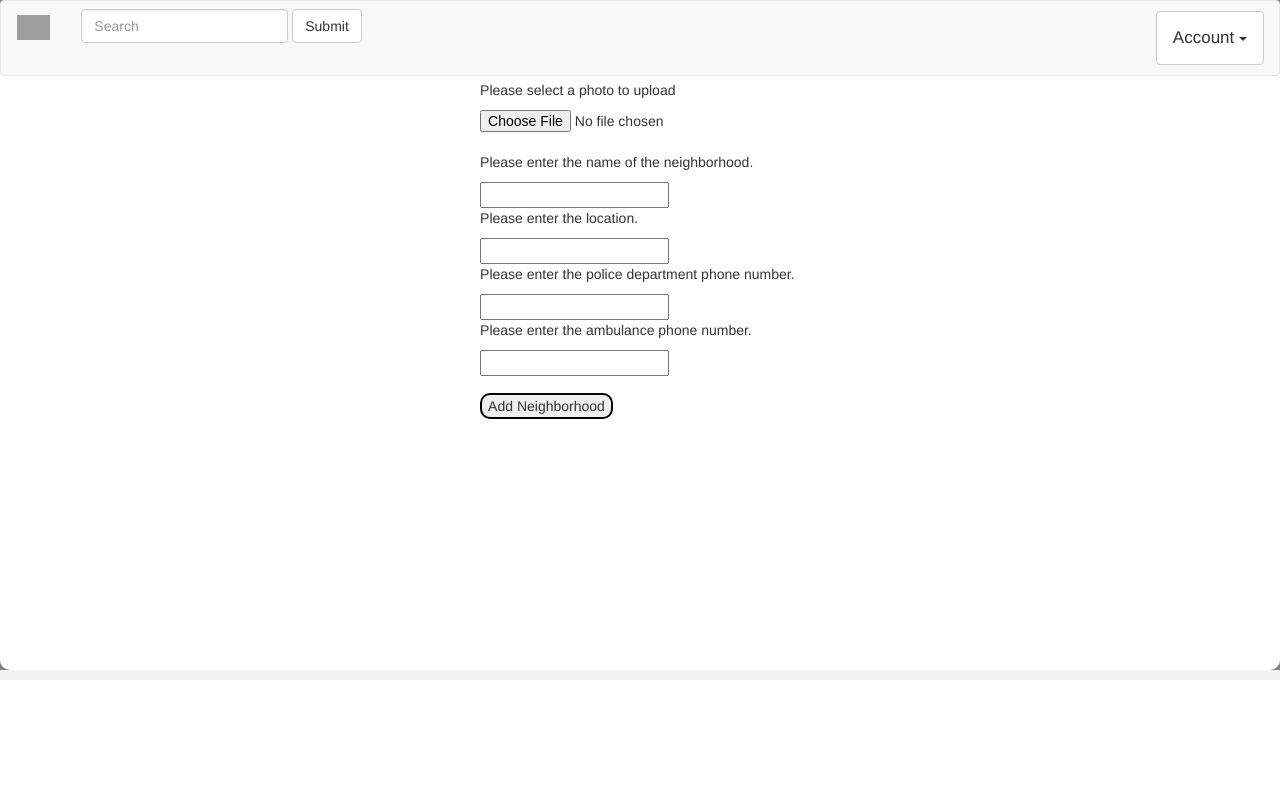
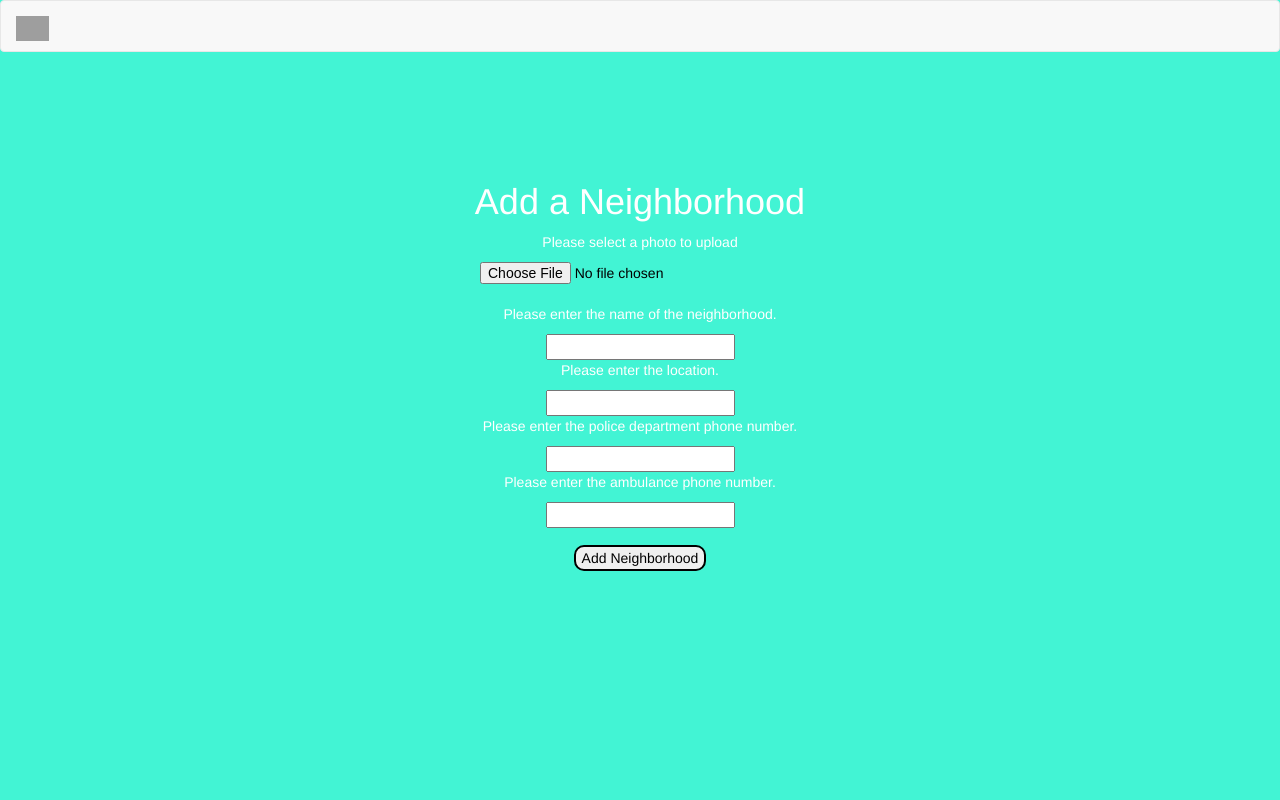
Before and after one commit to Abdullahinur/NeighborHood-Watch, a Django app: page /create_neighborhood/ in a window 1280 px wide. Run offline with Django 3.2, Linux system fonts and the light colour scheme; the visitor is signed in with stand-in values (Sample User, id 1); some libraries are stand-ins or nearby versions; grey boxes are pictures that could not be loaded.

Commit message:
add color to css for forms

```diff
--- a/static/forms.css
+++ b/static/forms.css
@@ -1,6 +1,6 @@
 
 body {
-  background-color: black;
+  background-color: #42f4d4;
   text-align: center;
   color: white;
 }
--- a/templates/banner.html
+++ b/templates/banner.html
@@ -9,6 +9,7 @@
         {% if user.is_authenticated %}
         <h1>hello {{ user.username }}</h1>
         <h2> and welcome to the Neighborhood </h2>
+				<p>You can add a new Neighborhood <a href="{% url 'create_neighborhood' %}">Here</a></p>
       {% else %}
       {% endif %}
 		</div>
--- a/templates/neighborhood/neighborhood.html
+++ b/templates/neighborhood/neighborhood.html
@@ -1,8 +1,7 @@
-{% extends 'base.html' %}
+{% extends 'registration/base.html' %}
 {% load staticfiles %}
 {% block content %}
-<div class="background-color" style="height: 85vh; background-color: grey; padding-top: 10px; padding-bottom: 10px; overflow: hidden;">
-<div class = "hood" style="background-color: white; height: 100%; border-radius: 10px; padding: 0.1px;">
+
     <h1 style="text-align: center">Add a Neighborhood</h1>
         <div class = "header" style="height: 250px; width: 100vw;">
             <div style="margin: 0 auto; width: 25vw;">
@@ -24,5 +23,4 @@
                 </form>
             </div>
 </div>
-</div>
 {% endblock %}
--- a/templates/registration/search.html
+++ b/templates/registration/search.html
@@ -1,4 +1,4 @@
-{% extends 'base.html' %}
+{% extends 'registration/base.html' %}
 {% load staticfiles %}
 {% block stylesheet %}
 {% endblock %}
```
